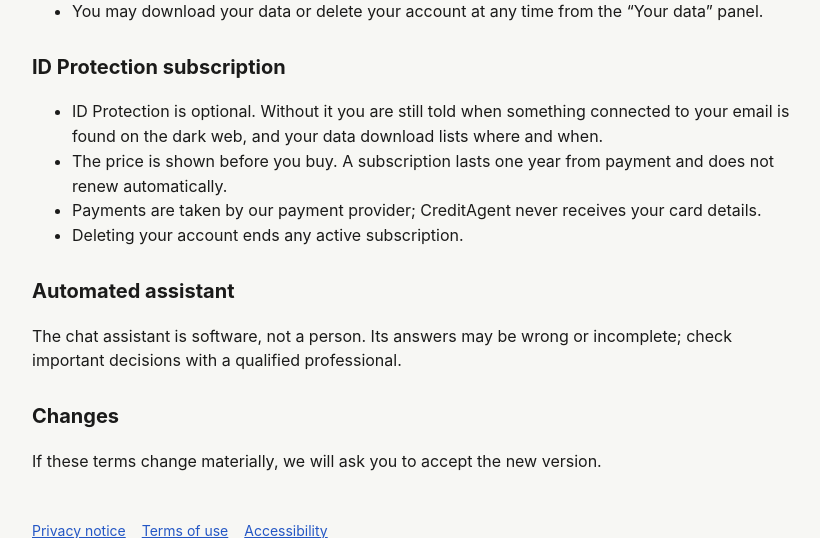
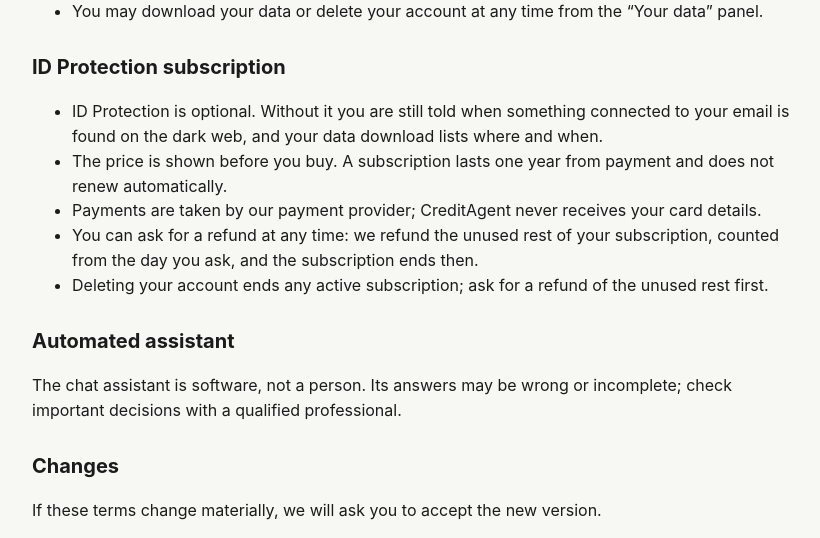
Before and after one commit to manojkhanwalkar/creditagent, a web app: page /terms.html in a window 1280 px wide. Shown: the part 642-1180 px from the top of the page, without its empty margins (0-820 px from the left). Run offline with its HTML, style and script files only (its server is not run), Linux system fonts and the light colour scheme; data that the repository does not hold is empty; some of the project's set-up classes (security, data sources, template engines, error pages and the like) are left out, and stand-ins take their place.

Commit message:
Terms and privacy: prorated refunds; purchase records kept one year after deletion (#39)
Owner decisions for the subscription open items: a refund covers the unused
rest of the term from the day it is asked; the audit records of subscriptions
bought (with the payment reference) are kept for one year after an account is
deleted. Page test added.

Co-authored-by: Claude Opus 5.5 <noreply@anthropic.com>

```diff
--- a/web-server/src/main/resources/static/privacy.html
+++ b/web-server/src/main/resources/static/privacy.html
@@ -58,7 +58,7 @@
     <p>Until you delete your account. Accounts with no sign-in (on the site or through a connected Claude app) for two
       years are deleted with their data, unless they have an active subscription. Stored credit reports nobody has viewed or refreshed for two years are
       deleted. Dark-web alerts are deleted two years after they are found. Security audit records (when your report
-      was read, when your account changed, subscriptions bought) are kept for at least one year, also after you delete your account, to
+      was read, when your account changed, subscriptions bought, with the payment reference) are kept for one year after you delete your account, to
       protect accounts and investigate misuse.</p>
 
     <h2>Your rights and choices</h2>
--- a/web-server/src/main/resources/static/terms.html
+++ b/web-server/src/main/resources/static/terms.html
@@ -38,7 +38,9 @@
       <li>The price is shown before you buy. A subscription lasts one year from payment and does not renew
         automatically.</li>
       <li>Payments are taken by our payment provider; CreditAgent never receives your card details.</li>
-      <li>Deleting your account ends any active subscription.</li>
+      <li>You can ask for a refund at any time: we refund the unused rest of your subscription, counted from the
+        day you ask, and the subscription ends then.</li>
+      <li>Deleting your account ends any active subscription; ask for a refund of the unused rest first.</li>
     </ul>
 
     <h2>Automated assistant</h2>
```
Also changed, not shown: 1 other file.
